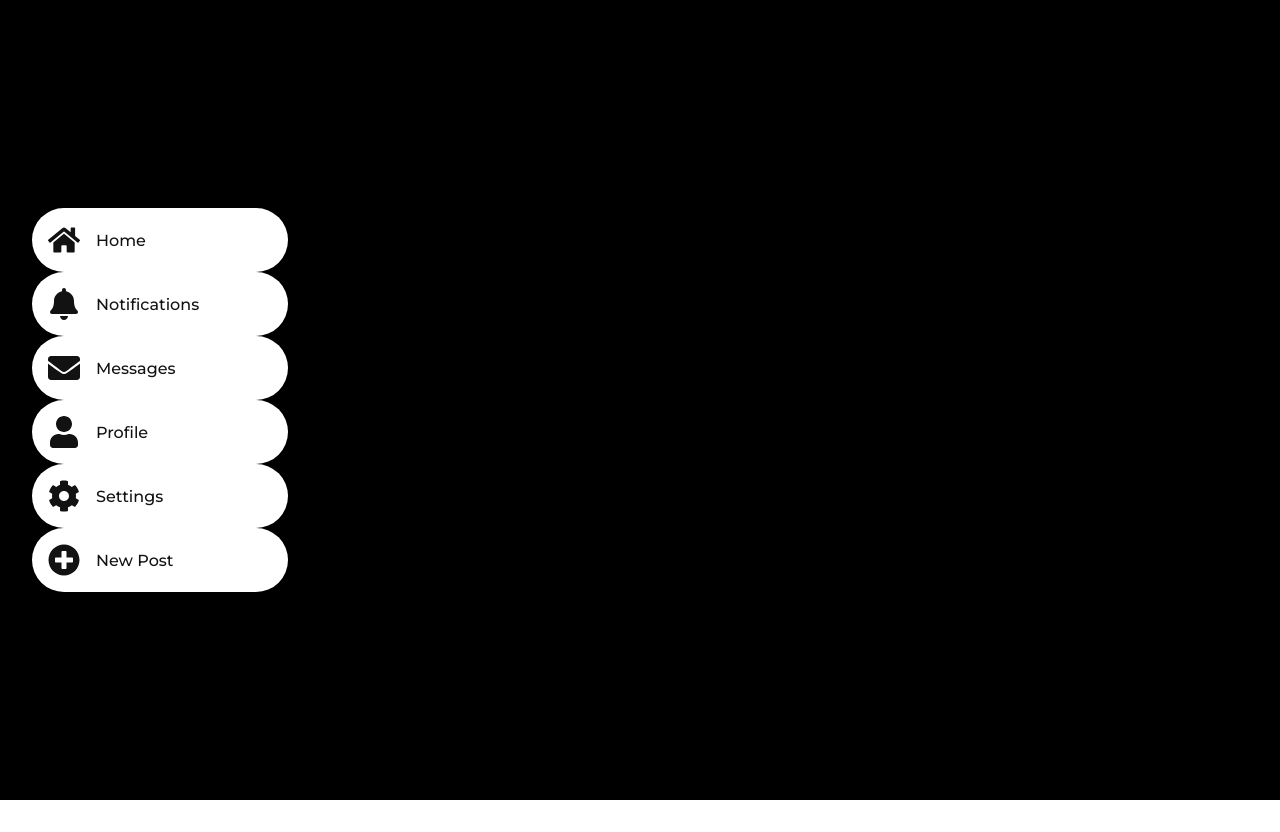
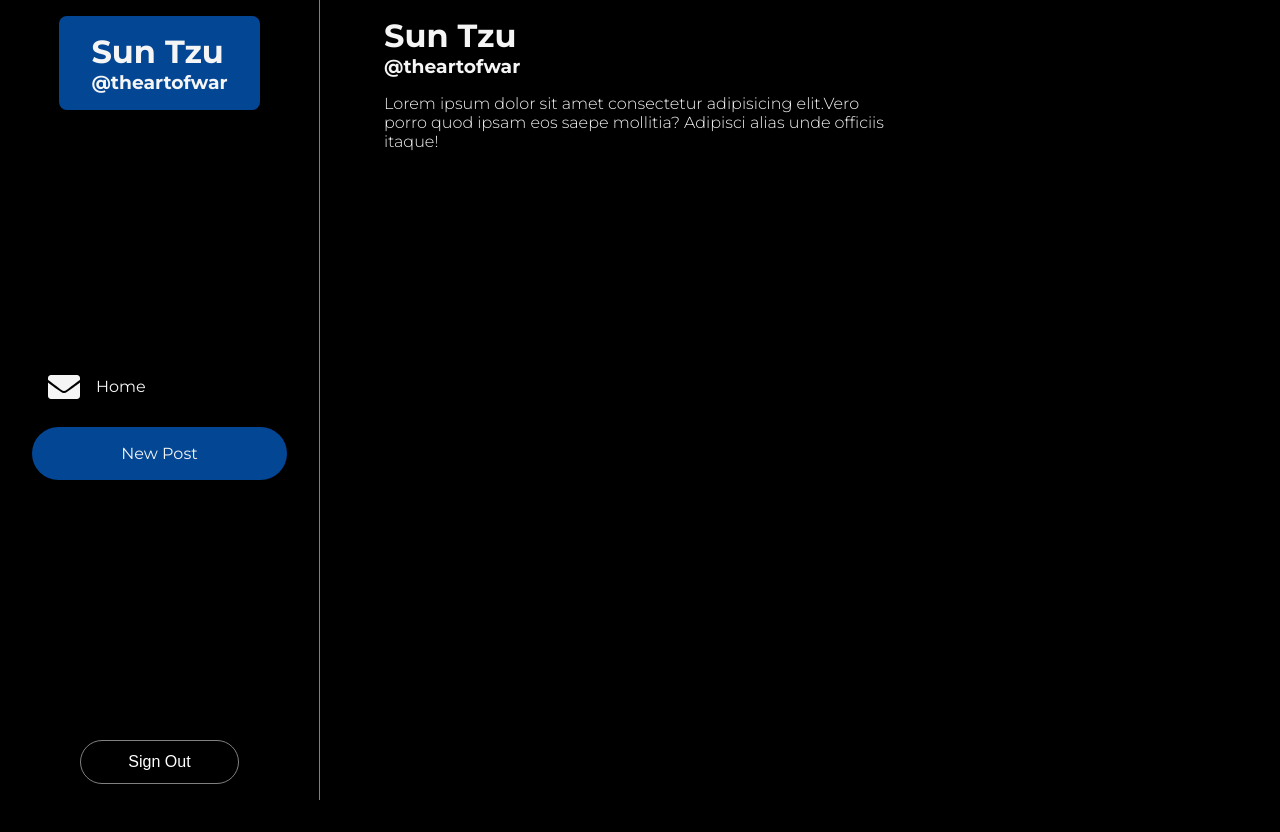
Before and after one commit to inshaldev/postic, a React (Create React App) app: page /home in a window 1280 px wide. Before the commit the page ends 800 px from the top, so only its background shows below. Built offline with nearby package versions, Linux system fonts and the light colour scheme.

Commit message:
added contexts for user & posts, fixed sidebar to left & added signout and user info

```diff
--- a/src/App.js
+++ b/src/App.js
@@ -1,8 +1,10 @@
 // import { useState } from 'react';
 import { BrowserRouter, Route, Routes, Navigate } from 'react-router-dom';
+import { Contexts } from './Context/Contexts';
 import { HomePage } from './Pages/HomePage';
 import { LoginPage } from './Pages/LoginPage';
 import { MainPage } from './Pages/MainPage';
+import { NewPostPage } from './Pages/NewPostPage';
 import { SignUpPage } from './Pages/SignUpPage';
 import './Styles/app.css';
 
@@ -12,6 +14,7 @@ function App() {
 
   return (
     <div className="App">
+      <Contexts>
         <BrowserRouter>
           <Routes>
             <Route
@@ -24,8 +27,10 @@ function App() {
             <Route path="/home" element={<HomePage />} />
             <Route path="/login" element={<LoginPage />} />
             <Route path="/signup" element={<SignUpPage />} />
+            <Route path="/new" element={<NewPostPage />} />
           </Routes>
         </BrowserRouter>
+      </Contexts>
     </div>
   );
 }
--- /dev/null
+++ b/src/Components/Posts.js
@@ -0,0 +1,33 @@
+import { useData } from '../Context/Contexts';
+export const Posts = () => {
+  const { displayNewPost, posts } = useData();
+  const addPost = (e) => {
+    e.preventDefault();
+  };
+  return (
+    <div className="posts">
+      {displayNewPost ? (
+        <form className="post-new" onSubmit={addPost}>
+          {/* <button className="post-close red">&#10005;</button> */}
+          <textarea
+            className="post-input"
+            placeholder="Write your post here..."
+            contentEditable="true"
+          />
+          <button className="post-submit primary">Post</button>
+        </form>
+      ) : (
+        ''
+      )}
+      {posts.map((post) => {
+        return (
+          <div className="post">
+            <h1>{post.name}</h1>
+            <h3>{post.username}</h3>
+            <p>{post.content}</p>
+          </div>
+        );
+      })}
+    </div>
+  );
+};
--- a/src/Components/Sidebar.js
+++ b/src/Components/Sidebar.js
@@ -1,53 +1,42 @@
 import '../Styles/components.css';
 import React from 'react';
 import {
-  FaBell,
-  FaCog,
+  // FaBell,
+  // FaCog,
   FaEnvelope,
-  FaHome,
-  FaPlusCircle,
-  FaUser,
+  // FaHome,
+  // FaPlusCircle,
+  // FaUser,
 } from 'react-icons/fa';
+import { useData } from '../Context/Contexts';
 import { Link } from 'react-router-dom';
 
 export const Sidebar = () => {
+  const { setDisplayNewPost, currentUser } = useData();
+
+  const setDisplay = () => {
+    setDisplayNewPost((value) => !value);
+  };
+
   return (
-    <ul className="sidebar">
-      <Link to="/home" className="sidebar-link">
-        <li>
-          <FaHome className="sidebar-icon" /> Home
+    <div className="sidebar">
+      <div className="user-info">
+        <h1>{currentUser.name}</h1>
+        <h3>{currentUser.username}</h3>
+      </div>
+      <ul className="sidebar-list">
+        <li className="sidebar-item normal">
+          <FaEnvelope className="sidebar-icon" />
+          Home
         </li>
-      </Link>
-      <Link to="/home" className="sidebar-link">
-        <li>
-          <FaBell className="sidebar-icon" />
-          Notifications
-        </li>
-      </Link>
-      <Link to="/home" className="sidebar-link">
-        <li>
-          <FaEnvelope className="sidebar-icon" />
-          Messages
-        </li>
-      </Link>
-      <Link to="/home" className="sidebar-link">
-        <li>
-          <FaUser className="sidebar-icon" />
-          Profile
-        </li>
-      </Link>
-      <Link to="/home" className="sidebar-link">
-        <li>
-          <FaCog className="sidebar-icon" />
-          Settings
-        </li>
-      </Link>
-      <Link to="/home" className="sidebar-link">
-        <li>
-          <FaPlusCircle className="sidebar-icon" />
+        <li className="sidebar-item new-button primary" onClick={setDisplay}>
+          {/* <FaEnvelope className="sidebar-icon" /> */}
           New Post
         </li>
+      </ul>
+      <Link to="/login">
+        <button className="signout-button">Sign Out</button>
       </Link>
-    </ul>
+    </div>
   );
 };
--- /dev/null
+++ b/src/Context/Contexts.js
@@ -0,0 +1,34 @@
+import React, { useState, useContext, createContext } from 'react';
+
+const Data = createContext();
+export const useData = () => useContext(Data);
+
+export const Contexts = ({ children }) => {
+  const [displayNewPost, setDisplayNewPost] = useState(false);
+  const [currentUser, setCurrentUser] = useState({
+    id: '350z',
+    name: 'Sun Tzu',
+    username: `@theartofwar`,
+  });
+  const [posts, setPosts] = useState([
+    {
+      id: 1,
+      name: 'Sun Tzu',
+      username: '@theartofwar',
+      likes: 0,
+      comments: 0,
+      content:
+        'Lorem ipsum dolor sit amet consectetur adipisicing elit.Vero porro quod ipsam eos saepe mollitia? Adipisci alias unde officiis itaque!',
+    },
+  ]);
+
+  const contextValue = {
+    displayNewPost,
+    setDisplayNewPost,
+    posts,
+    setPosts,
+    currentUser,
+    setCurrentUser,
+  };
+  return <Data.Provider value={contextValue}>{children}</Data.Provider>;
+};
--- a/src/Pages/HomePage.js
+++ b/src/Pages/HomePage.js
@@ -1,34 +1,15 @@
 import '../Styles/homepage.css';
 import React from 'react';
 import { Sidebar } from '../Components/Sidebar';
+import { Posts } from '../Components/Posts';
 
 export const HomePage = () => {
-  // const [posts, setPosts] = useState([
-  //   {
-  //     id: 1,
-  //     name: 'Sun Tzu',
-  //     username: '@theartofwar',
-  //     likes: 0,
-  //     comments: 0,
-  //     content:
-  //       'Lorem ipsum dolor sit amet consectetur adipisicing elit.Vero porro quod ipsam eos saepe mollitia? Adipisci alias unde officiis itaque!',
-  //   },
-  // ]);
-
   return (
-    <div className="homepage">
-      {/* <div className="posts">
-        {posts.map((post) => {
-          return (
-            <div className="post">
-              <h1>{post.name}</h1>
-              <h3>{post.username}</h3>
-              <p>{post.content}</p>
-            </div>
-          );
-        })}
-      </div> */}
+    <>
+      <div className="homepage">
+        <Posts />
+      </div>
       <Sidebar />
-    </div>
+    </>
   );
 };
--- /dev/null
+++ b/src/Pages/NewPostPage.js
@@ -0,0 +1,5 @@
+import React from 'react';
+
+export const NewPostPage = () => {
+  return <div className="">New Post!</div>;
+};
--- a/src/Pages/SignUpPage.js
+++ b/src/Pages/SignUpPage.js
@@ -15,9 +15,11 @@ export const SignUpPage = () => {
         <input type="text" placeholder="Username" />
         <input type="email" placeholder="Email address" />
         <input type="password" placeholder="Password" />
-        <button type="submit" className="primary">
-          Get Started
-        </button>
+        <Link to="/home">
+          <button type="submit" className="primary">
+            Get Started
+          </button>
+        </Link>
       </form>
       <p>
         Already a user? <Link to="/login">Log In</Link>
--- a/src/Styles/app.css
+++ b/src/Styles/app.css
@@ -15,6 +15,10 @@
 .login-page,
 .signup-page {
   padding: 2rem;
+}
+.login-page a,
+.signup-page a {
+  width: 100%;
 }
 .main-page {
   min-height: 100vh;
--- a/src/Styles/components.css
+++ b/src/Styles/components.css
@@ -2,28 +2,65 @@
   position: fixed;
   top: 0;
   left: 0;
+  width: 25%;
+  border-right: 1px solid gray;
+  display: flex;
+  flex-direction: column;
+  justify-content: space-between;
+  align-items: center;
   min-height: 100vh;
+}
+.sidebar a {
+  display: flex;
+  flex-direction: column;
+  justify-content: center;
+  align-items: center;
+  width: 100%;
+  text-decoration: none;
+}
+.user-info {
+  background-color: var(--chelsea-blue);
+  border-radius: 8px;
+  padding: 1rem 2rem;
+  margin-top: 1rem;
+}
+.sidebar-list {
+  align-self: flex-start;
   display: flex;
   flex-direction: column;
   justify-content: center;
   align-items: flex-start;
   padding: 0 2rem;
-  width: 25%;
-}
-.sidebar-link {
-  border-radius: 50px;
-  background-color: white;
-  color: #121212;
-  padding: 1rem 1rem;
   width: 100%;
 }
-.sidebar-link li {
+.sidebar-item {
+  cursor: pointer;
   display: flex;
   flex-direction: row;
   justify-content: flex-start;
   align-items: center;
+  border-radius: 50px;
+  padding: 1rem 1rem;
+  width: 100%;
+  transition: 0.2s ease;
+}
+.normal:hover {
+  background-color: #141414;
+}
+.normal:focus,
+.normal:active {
+  background-color: #2b2b2b;
+}
+.new-button {
+  justify-content: center;
+  text-align: center;
+  margin-top: 0.5rem;
 }
 .sidebar-icon {
   margin-right: 1rem;
   font-size: 2rem;
 }
+.signout-button {
+  margin-bottom: 1rem;
+  width: 50%;
+}
--- a/src/Styles/homepage.css
+++ b/src/Styles/homepage.css
@@ -1,7 +1,42 @@
 .homepage {
   min-height: 100vh;
   width: 100%;
-  display: grid;
-  grid-template-columns: 0.25fr 0.5fr 2fr 1fr 0.25fr;
-  grid-template-rows: auto;
+  display: flex;
+  flex-direction: column;
+  justify-content: flex-start;
+  align-items: center;
 }
+.posts {
+  display: flex;
+  flex-direction: column;
+  justify-content: flex-start;
+  align-items: center;
+  margin: 1rem;
+  width: 40%;
+  min-height: 100vh;
+}
+.post-new {
+  border: 1px solid gray;
+  border-radius: 8px;
+  padding: 1rem;
+  margin: 1rem 0;
+  width: 100%;
+}
+.post-close {
+  display: flex;
+  justify-content: center;
+  align-items: center;
+  font-size: 1.5rem;
+  width: 32px;
+  height: 32px;
+  padding: 0.5rem;
+  margin: 0;
+}
+.post-input {
+  resize: none;
+  overflow: auto;
+  width: 100%;
+}
+.post-submit {
+  width: 30%;
+}
--- a/src/Styles/index.css
+++ b/src/Styles/index.css
@@ -4,6 +4,8 @@
   --chelsea-blue: #034694;
   --azure: #007fff;
   --capri: #00bfff;
+  --candy-red: #ff0800;
+  --crimson: #e32636;
 }
 * {
   box-sizing: border-box;
@@ -74,12 +76,20 @@ button:hover {
   border: 1px solid lightgray;
   background-color: rgb(25, 25, 25);
 }
-button.primary {
+.primary {
   border: 1px solid transparent;
   background-color: var(--chelsea-blue);
 }
-button.primary:hover {
+.primary:hover {
+  border: 1px solid transparent;
   background-color: var(--azure);
+}
+.red {
+  border: 1px solid transparent;
+  background-color: var(--crimson);
+}
+.red:hover {
+  background-color: var(--candy-red);
 }
 .hr {
   border-top: 1px solid #2e2e2e;
```
Lines whose indentation alone changed are shown as unchanged.
